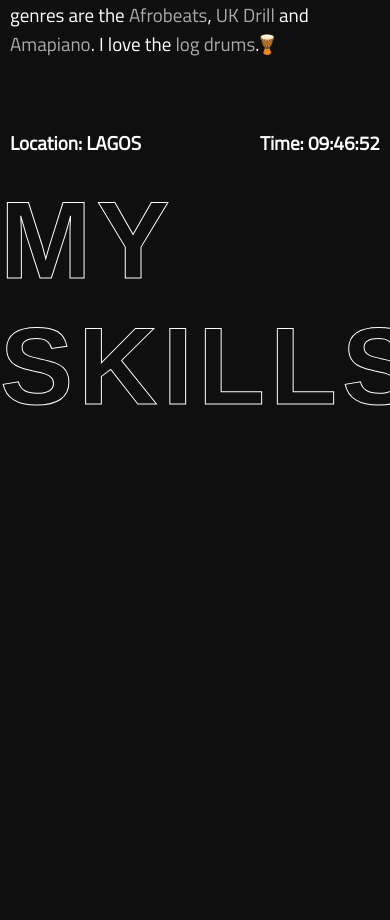
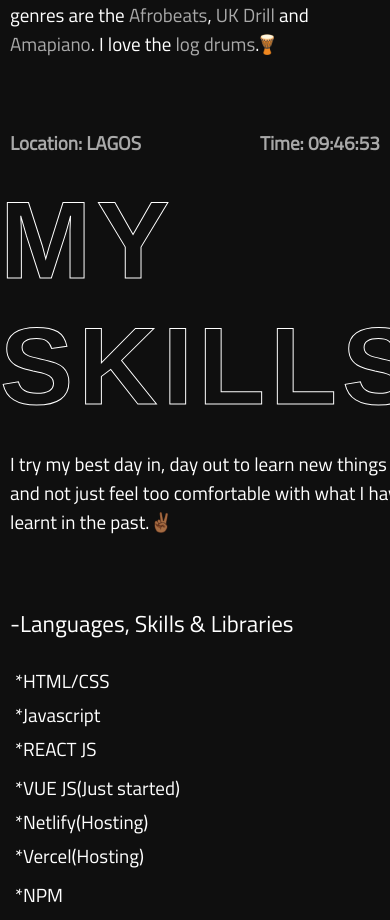
Before and after one commit to Dideoluwa/DON-v3, a React (Create React App) app: page /about in a window 390 px wide. Shown: the part 1069-1989 px from the top of the page. Before the commit the page ends 1598 px from the top, so only its background shows below. Built offline with nearby package versions, Linux system fonts and the light colour scheme.

Commit message:
About page almost completed

```diff
--- a/src/components/About.js
+++ b/src/components/About.js
@@ -2,22 +2,10 @@ import React, { useState, useEffect } from 'react'
 import styles from './About.module.css'
 import NavBar from './NavBar'
 import img from '../Assets/IMG_4856.jpg'
+import certificate from '../Assets/IMG_4846.PNG'
 
 function About() {
-
     let [time, setTime] = useState([])
-    // let date = new Date();
-    // let h = date.getHours();
-    // let s = date.getSeconds()
-    // let m = date.getMinutes();
-    // h = (h < 10) ? "0" + h : h;
-    // m = (m < 10) ? "0" + m : m;
-    // let newdate = h + ':' + m + ':' + s;
-    // // setTime(newdate)
-    // useEffect(() => {
-    //     setTime(newdate)
-    // }, [newdate])
-
     useEffect(() => {
         const timer = setInterval(() => {
             let date = new Date()
@@ -43,9 +31,9 @@ function About() {
                 <div className={styles.about_imageWrapper}>
                     <img src={img} alt='Darasimi' />
                 </div>
-                <div className={styles.test}>
+                <div className={styles.body_child_content}>
                     <p>
-                        I am a young 18 year old-web developer based in Nigeria. I am currently a student studying
+                        I am a young 18 year-old web developer based in Nigeria. I am currently a student studying
                         computer science at <span className={styles.span}><a href='https://unilag.edu.ng/' target='_blank' rel="noreferrer">The University of Lagos. </a></span>
                         I picked interest in coding at a very young and vital stage of my life, When I wrote
                         just HTML and CSS before moving unto Javascript in the later future. Over the years and the past few months
@@ -66,6 +54,74 @@ function About() {
                 </div>
                 <div className={styles.body_child}>
                     <h1>MY SKILLS</h1>
+                    <div className={styles.body_child_content}>
+                        <p>I try my best day in, day out to learn new things and not just feel too
+                            comfortable with what I have learnt in the past.✌🏾
+                        </p>
+                        {/* Languages, skills and libraries */}
+                        <div className={styles.body_child_content_languages}>
+                            <div className={styles.body_child_content_languages_list}>
+                                <div className={styles.body_child_content_languages_list_group}>
+                                    <p>*HTML/CSS</p>
+                                    <p>*Javascript</p>
+                                    <p>*REACT JS</p>
+                                </div>
+                                <div className={styles.body_child_content_languages_list_group}>
+                                    <p>*VUE JS(Just started)</p>
+                                    <p>*Netlify(Hosting)</p>
+                                    <p>*Vercel(Hosting)</p>
+                                </div>
+                                <div className={styles.body_child_content_languages_list_group}>
+                                    <p>*NPM</p>
+                                    <p>*Firebase</p>
+                                    <p>*Responsive Design</p>
+                                </div>
+                                <div className={styles.body_child_content_languages_list_group}>
+                                    <p>*GIT</p>
+                                    <p>*GITHUB</p>
+                                    <p>*Contentful</p>
+                                </div>
+                            </div>
+                            <div className={styles.body_child_content_languages_title}>
+                                <div>
+                                    <p>-Languages, Skills & Libraries</p>
+                                </div>
+                            </div>
+                        </div>
+                        {/* Learning */}
+                        <div className={styles.body_child_content_languages}>
+                            <div className={styles.body_child_content_languages_list}>
+                                <div className={styles.body_child_content_languages_list_group}>
+                                    <p>*UDEMY 🎥</p>
+                                    <p>*YOUTUBE 🎥</p>
+                                </div>
+                                <div className={styles.body_child_content_languages_list_group}>
+                                    <p>*W3SCHOOLS 📖 </p>
+                                    <p>*REACTJS.org 📖 </p>
+                                </div>
+                                <div className={styles.body_child_content_languages_list_group}>
+                                    <p>*TWITTER 😜</p>
+                                    <p>*CODEPEN/ CodeSandBox 🧠 </p>
+                                </div>
+                            </div>
+                            <div className={styles.body_child_content_languages_title}>
+                                <div>
+                                    <p>-Learning</p>
+                                </div>
+                            </div>
+                        </div>
+                    </div>
+                    {/* CERTIFICATES */}
+                    <div className={styles.body_child}>
+                        <h1>CERTIF<div>ICATES</div></h1>
+                        {/* <h1 className={styles.cerfificate}>CERTIFICATE(S)</h1> */}
+                        <div className={styles.body_child_content}>
+                            <p>Here are some of my cerificates...🎖</p>
+                            <div className={styles.cert_wrapper}>
+                                <img src={certificate} alt='CERTIFICATES' />
+                            </div>
+                        </div>
+                    </div>
                 </div>
                 <div className={styles.skills}>
 
--- a/src/components/About.module.css
+++ b/src/components/About.module.css
@@ -31,12 +31,12 @@
     -webkit-text-stroke: 1px white;
 }
 
-.test {
+.body_child_content {
     animation: fadeIn 2s forwards;
     margin: 20px 70px;
 }
 
-.test p {
+.body_child_content p {
     color: white;
     font-size: 30px;
     margin-bottom: 70px;
@@ -50,6 +50,7 @@
 
 .about_time h2 {
     font-size: 35px;
+    color: rgb(169, 169, 169);
 }
 
 .span a {
@@ -88,6 +89,45 @@
     margin: 50px 0px;
 }
 
+.body_child_content_languages{
+    display: flex;
+    justify-content: space-between;
+    margin: 70px 0px;
+    /* flex-direction: column; */
+}
+
+.body_child_content_languages_list{
+ display: flex;
+ justify-content: space-between;
+ flex: 1;
+ max-width: 55%;
+}
+
+.body_child_content_languages_list .body_child_content_languages_list_group p{
+    font-size: 20px;
+    margin: 5px;
+}
+
+.body_child_content_languages_title p{
+ font-size: 25px;
+}
+
+.body_child .cerfificate{
+    font-family: 'Franklin Gothic Medium', 'Arial Narrow', Arial, sans-serif;
+    color: transparent;
+    letter-spacing: 20px;
+    font-size: 12vmax;
+    -webkit-text-stroke: 1px white;
+}
+
+.cert_wrapper{
+    width: 40%;
+}
+
+.cert_wrapper img{
+    width: 100%;
+}
+
 
 @keyframes fadeIn {
     from {
@@ -114,7 +154,7 @@
 }
 
 @media only screen and (max-width: 912px) {
-    .test {
+    .body_child_content {
         margin: 20px 40px;
     }
 
@@ -150,10 +190,40 @@
     .about_time h2 {
         font-size: 35px;
     }
+    .body_child_content_languages{
+        display: flex;
+        justify-content: space-between;
+        margin: 30px 0px;
+        flex-direction: column;
+        flex-direction: column-reverse;
+    }
+
+    .body_child_content_languages_list{
+     display: flex;
+     flex-direction: column;
+     margin-top: -50px;
+     max-width: 100%;
+    }
+    .body_child_content_languages_list .body_child_content_languages_list_group p{
+        font-size: 23px;
+    }
+
+    .body_child_content_languages_title p{
+     font-size: 30px;
+    }
+    /* .body_child .cerfificate{
+        text-align: center;
+         font-size: 8vmax;
+         letter-spacing: 4px;
+     } */
+     .cert_wrapper{
+        width: 90%;
+        padding: 0px;
+    }
 }
 
 @media only screen and (max-width: 540px) {
-    .test {
+    .body_child_content {
         margin: 20px 10px;
     }
 
@@ -172,11 +242,43 @@
         font-size: 13vmax;
     }
 
-    .test p {
+    .body_child_content p {
         font-size: 19px;
     }
 
     .about_time h2 {
         font-size: 19px;
     }
+    .body_child_content_languages{
+        display: flex;
+        justify-content: space-between;
+        margin: 30px 0px;
+        flex-direction: column;
+        flex-direction: column-reverse;
+    }
+
+    .body_child_content_languages_list{
+     display: flex;
+     flex-direction: column;
+     margin-top: -50px;
+     max-width: 100%;
+    }
+
+    .body_child_content_languages_list .body_child_content_languages_list_group p{
+        font-size: 19px;
+        margin: 5px;
+    }
+
+    .body_child_content_languages_title p{
+     font-size: 23px;
+    }
+    /* .body_child .cerfificate{
+       text-align: center;
+        font-size: 6vmax;
+        letter-spacing: 0px;
+    } */
+    .cert_wrapper{
+        width: 100%;
+        padding: 5px;
+    }
 }
```
Also changed, not shown: src/Assets/IMG_4846.PNG (added).
